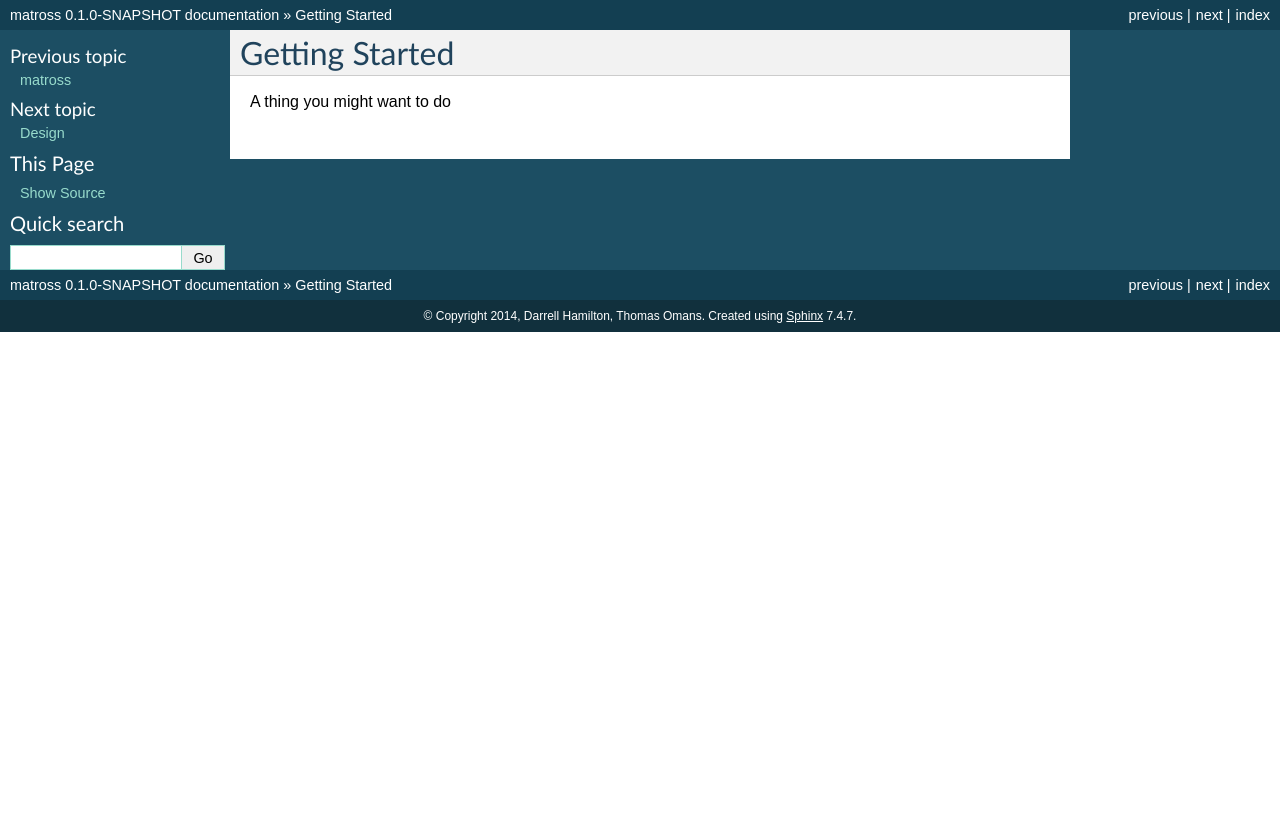
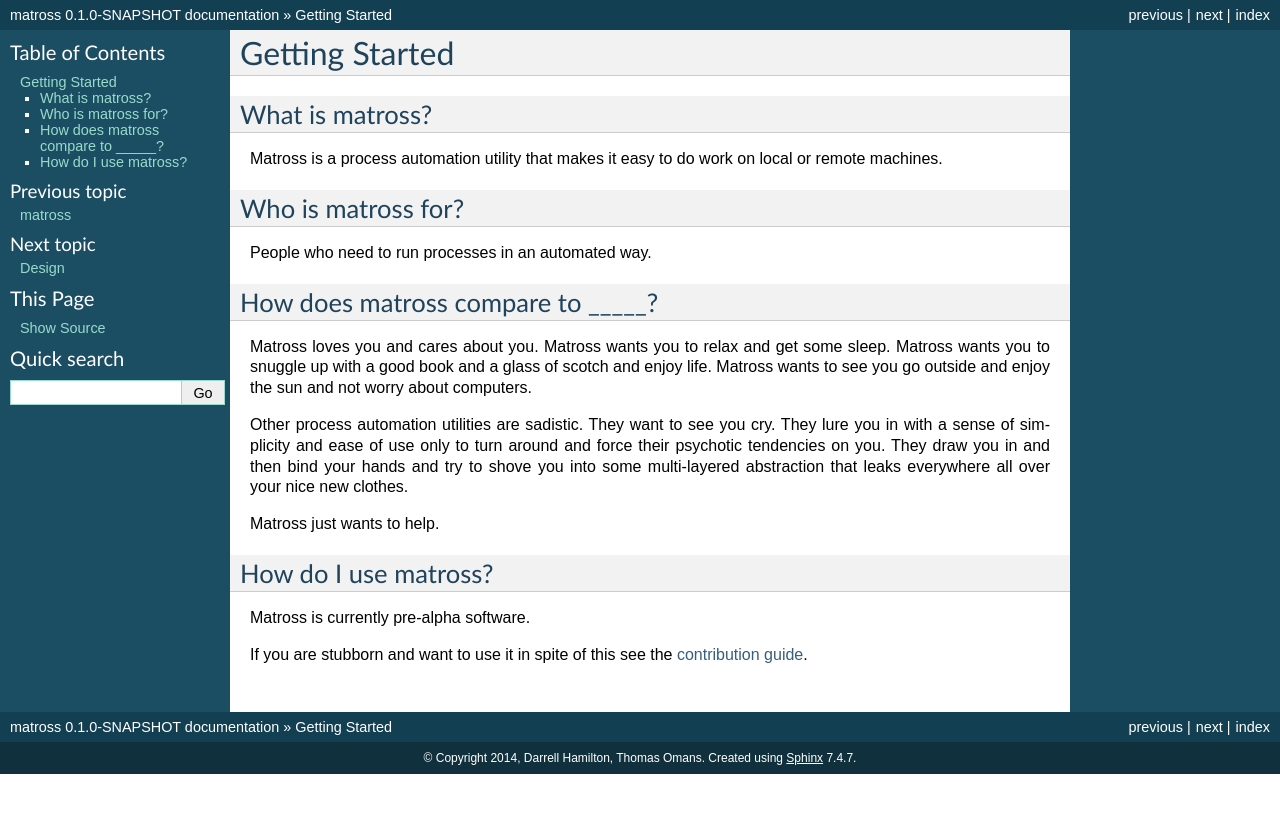
Before and after one commit to matross/matross, a Sphinx documentation site: the page built from docs/getting_started.rst, in a window 1280 px wide. Shown: the top 813 px of the page. Built offline with Sphinx 7.4.7, drawn with Linux system fonts in a browser that asks for light colours.

Commit message:
D O C S :ledger:

```diff
--- a/docs/getting_started.rst
+++ b/docs/getting_started.rst
@@ -1,4 +1,35 @@
 Getting Started
 ===============
 
-A thing you might want to do
+What is matross?
+~~~~~~~~~~~~~~~~
+
+Matross is a process automation utility that makes it easy to do work on local or remote machines.
+
+Who is matross for?
+~~~~~~~~~~~~~~~~~~~
+
+People who need to run processes in an automated way.
+
+How does matross compare to _____?
+~~~~~~~~~~~~~~~~~~~~~~~~~~~~~~~~~~
+
+Matross loves you and cares about you. Matross wants you to relax and get some sleep.
+Matross wants you to snuggle up with a good book and a glass of scotch and enjoy life.
+Matross wants to see you go outside and enjoy the sun and not worry about computers.
+
+Other process automation utilities are sadistic. They want to see you cry. They lure you in with
+a sense of simplicity and ease of use only to turn around and force their psychotic tendencies on you.
+They draw you in and then bind your hands and try to shove you into some multi-layered abstraction that
+leaks everywhere all over your nice new clothes.
+
+Matross just wants to help.
+
+How do I use matross?
+~~~~~~~~~~~~~~~~~~~~~
+
+Matross is currently pre-alpha software.
+
+If you are stubborn and want to use it in spite of this see the `contribution guide`_.
+
+.. _contribution guide: contributing.html
--- a/docs/index.rst
+++ b/docs/index.rst
@@ -10,6 +10,6 @@ remote process gun
 
    getting_started
    design
-   contributing
    task_plugins
    connection_plugins
+   contributing
--- a/docs/task_plugins/command.rst
+++ b/docs/task_plugins/command.rst
@@ -1,7 +1,7 @@
 Command
 ============
 
-These are a thing we maybe have
+Run a shell command on a remote machine.
 
 Example
 ~~~~~~~
```
